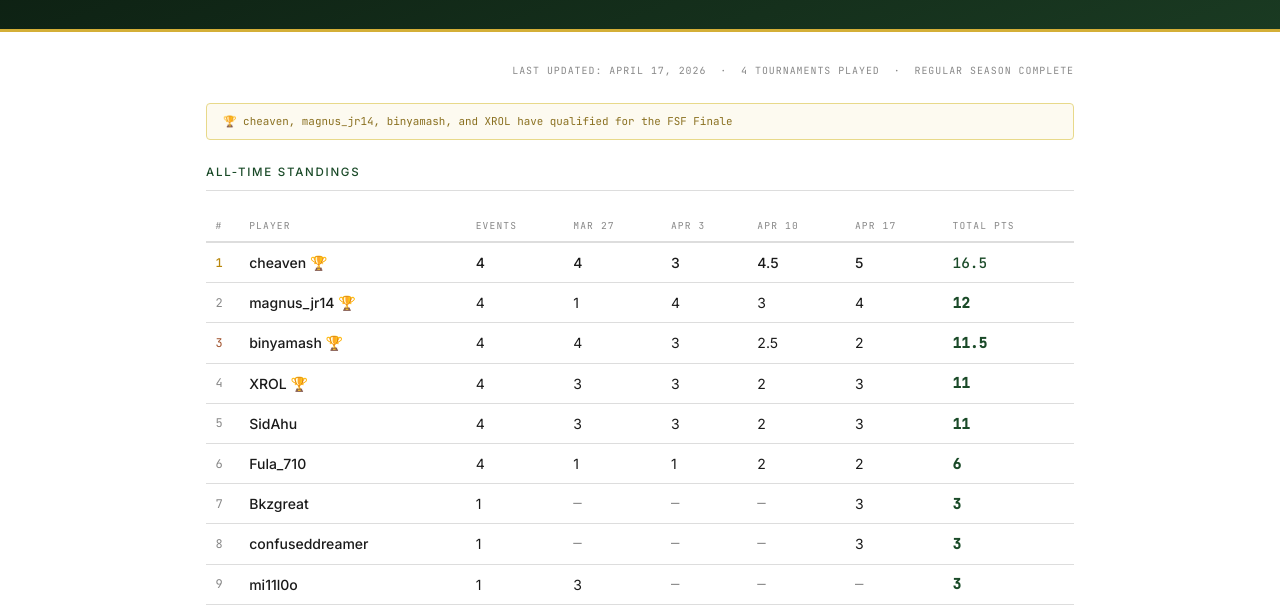
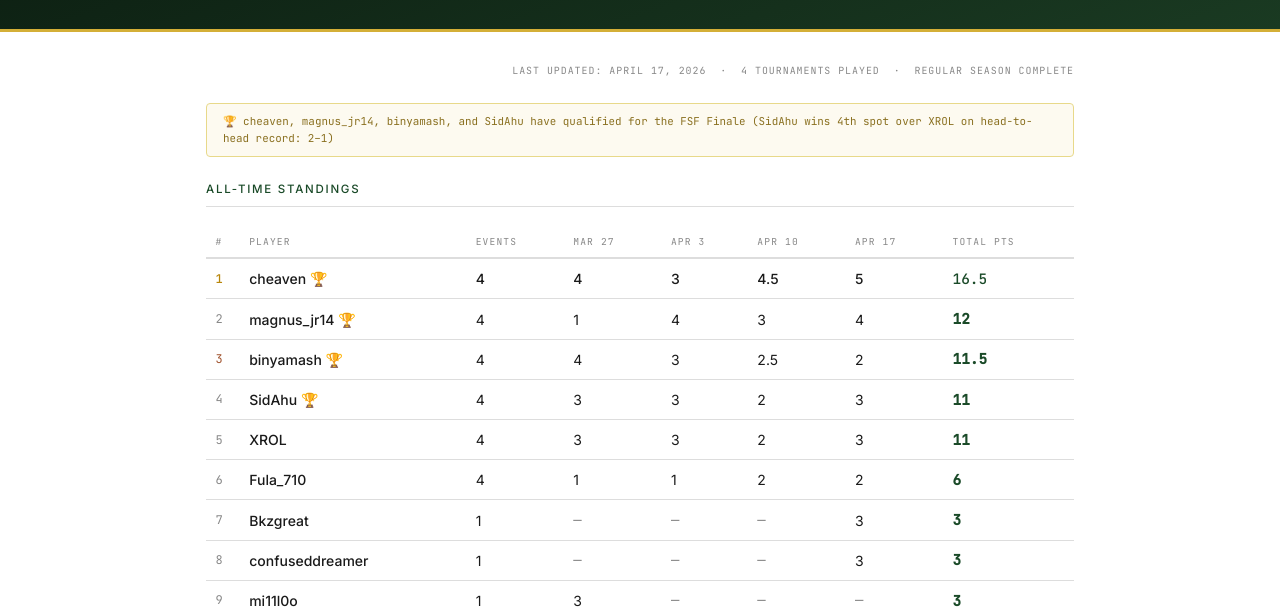
Before and after one commit to EthioChess/ethio-chess, a plain HTML site: page freestyle-friday-leaderboard.html in a window 1280 px wide. Shown: the part 156-769 px from the top of the page. Drawn offline with Linux system fonts and the light colour scheme.

Commit message:
Add files via upload

```diff
--- a/freestyle-friday-leaderboard.html
+++ b/freestyle-friday-leaderboard.html
@@ -56,7 +56,7 @@
 <div class="container">
   <div class="updated">Last updated: April 17, 2026 &nbsp;&middot;&nbsp; 4 tournaments played &nbsp;&middot;&nbsp; Regular season complete</div>
 
-  <div class="qualifier-note">🏆 cheaven, magnus_jr14, binyamash, and XROL have qualified for the FSF Finale</div>
+  <div class="qualifier-note">🏆 cheaven, magnus_jr14, binyamash, and SidAhu have qualified for the FSF Finale (SidAhu wins 4th spot over XROL on head-to-head record: 2–1)</div>
 
   <h2>All-Time Standings</h2>
   <div class="rule"></div>
@@ -69,8 +69,8 @@
 <tr class="rank-1"><td class="rank-num">1</td><td class="player"><a href="https://lichess.org/@/cheaven" target="_blank">cheaven 🏆</a></td><td>4</td><td>4</td><td>3</td><td>4.5</td><td>5</td><td class="pts">16.5</td></tr>
 <tr class="rank-2"><td class="rank-num">2</td><td class="player"><a href="https://lichess.org/@/magnus_jr14" target="_blank">magnus_jr14 🏆</a></td><td>4</td><td>1</td><td>4</td><td>3</td><td>4</td><td class="pts">12</td></tr>
 <tr class="rank-3"><td class="rank-num">3</td><td class="player"><a href="https://lichess.org/@/binyamash" target="_blank">binyamash 🏆</a></td><td>4</td><td>4</td><td>3</td><td>2.5</td><td>2</td><td class="pts">11.5</td></tr>
-<tr><td class="rank-num">4</td><td class="player"><a href="https://lichess.org/@/XROL" target="_blank">XROL 🏆</a></td><td>4</td><td>3</td><td>3</td><td>2</td><td>3</td><td class="pts">11</td></tr>
-<tr><td class="rank-num">5</td><td class="player"><a href="https://lichess.org/@/SidAhu" target="_blank">SidAhu</a></td><td>4</td><td>3</td><td>3</td><td>2</td><td>3</td><td class="pts">11</td></tr>
+<tr><td class="rank-num">4</td><td class="player"><a href="https://lichess.org/@/SidAhu" target="_blank">SidAhu 🏆</a></td><td>4</td><td>3</td><td>3</td><td>2</td><td>3</td><td class="pts">11</td></tr>
+<tr><td class="rank-num">5</td><td class="player"><a href="https://lichess.org/@/XROL" target="_blank">XROL</a></td><td>4</td><td>3</td><td>3</td><td>2</td><td>3</td><td class="pts">11</td></tr>
 <tr><td class="rank-num">6</td><td class="player"><a href="https://lichess.org/@/Fula_710" target="_blank">Fula_710</a></td><td>4</td><td>1</td><td>1</td><td>2</td><td>2</td><td class="pts">6</td></tr>
 <tr><td class="rank-num">7</td><td class="player"><a href="https://lichess.org/@/Bkzgreat" target="_blank">Bkzgreat</a></td><td>1</td><td class="zero">&mdash;</td><td class="zero">&mdash;</td><td class="zero">&mdash;</td><td>3</td><td class="pts">3</td></tr>
 <tr><td class="rank-num">8</td><td class="player"><a href="https://lichess.org/@/confuseddreamer" target="_blank">confuseddreamer</a></td><td>1</td><td class="zero">&mdash;</td><td class="zero">&mdash;</td><td class="zero">&mdash;</td><td>3</td><td class="pts">3</td></tr>
```
